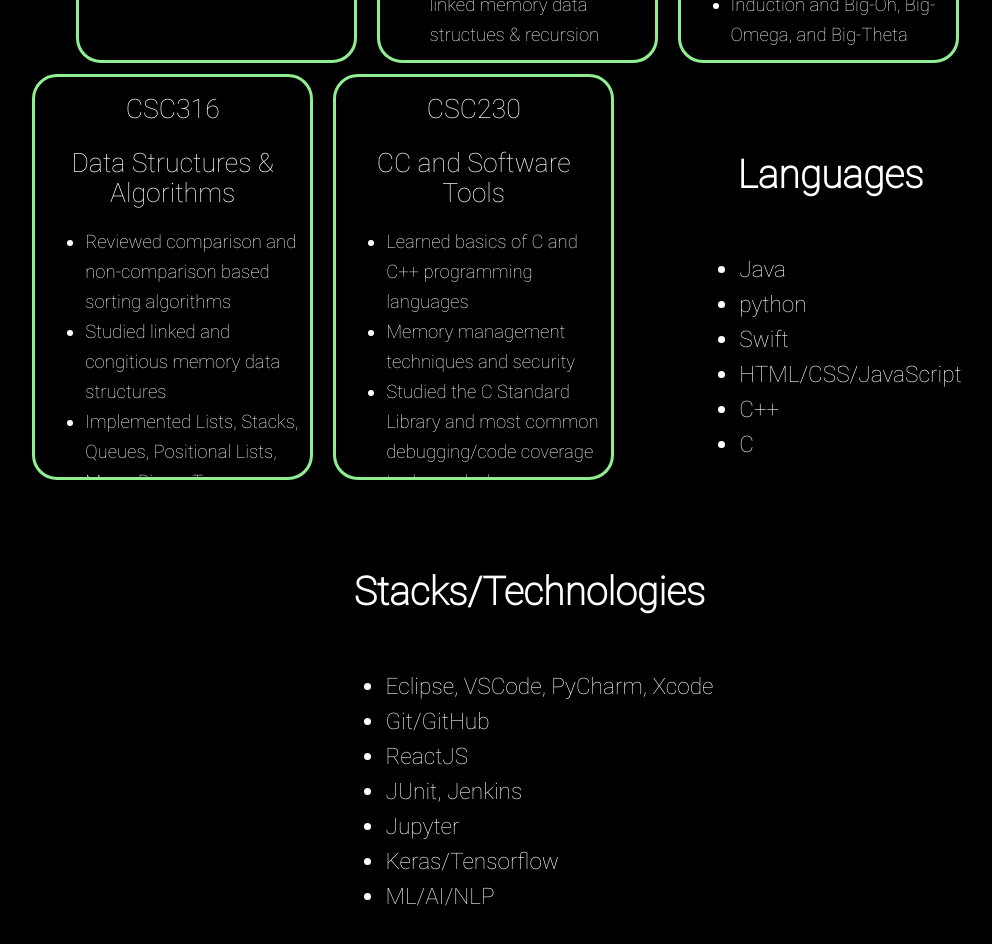
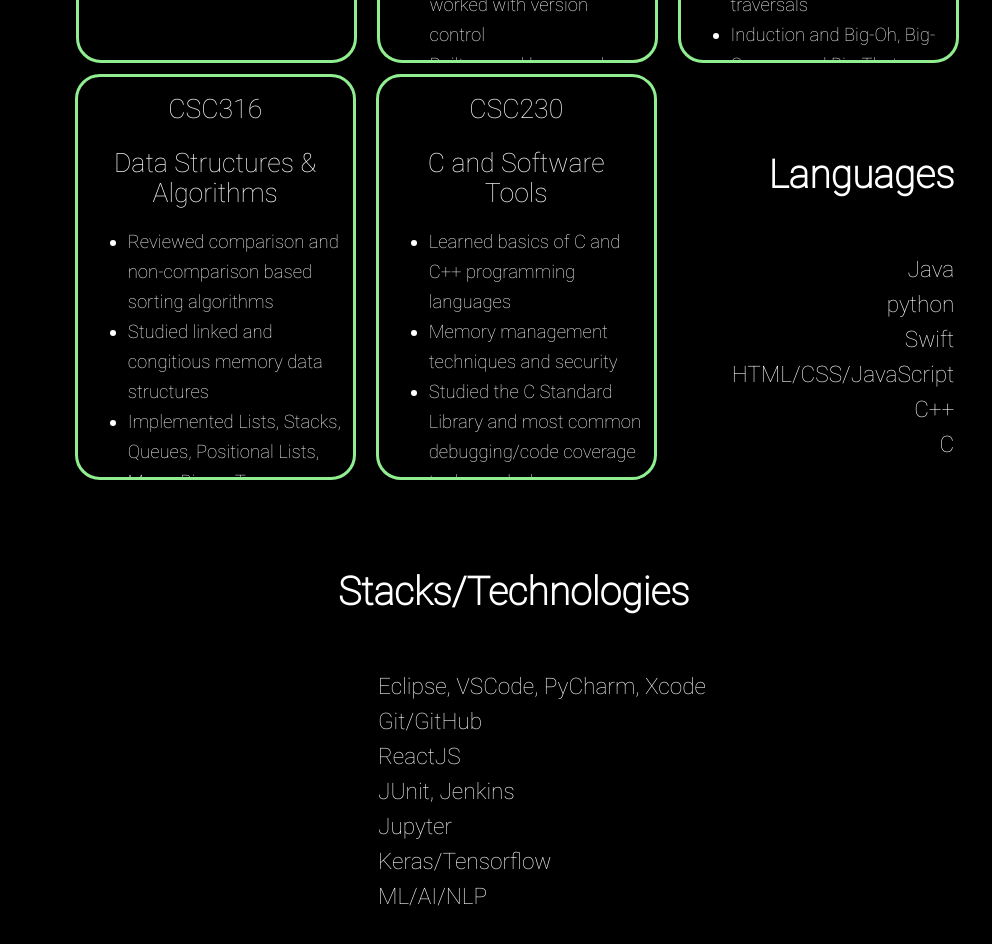
Before and after one commit to nvdixit/Portfolio, a React (Create React App) app in the folder portfolio/: page / in a window 1280 px wide. Shown: the part 1160-2104 px from the top of the page, without its empty margins (123-1115 px from the left). Built offline with nearby package versions, Linux system fonts and the light colour scheme.

Commit message:
Fixed skillList formatting

```diff
--- a/portfolio/src/components/Course/Course.css
+++ b/portfolio/src/components/Course/Course.css
@@ -24,6 +24,7 @@
     margin-left: 20px;
     margin-right: 20px;
     margin-top:10px;
+
 }
 
 #materialLearned {
--- a/portfolio/src/components/Hobbies.js
+++ b/portfolio/src/components/Hobbies.js
@@ -25,7 +25,7 @@
 
             <p>
                 <center>
-                    What I like to do for fun.
+                    What I like to do for fun
                 </center>
             </p>
 
@@ -42,7 +42,7 @@
 
                     <HobbyButton title="Baking" description="Like many people, I took up baking during the pandemic.
                                                             What started as a fun way to relax and relieve stress quickly became one of my favorite pastimes."
-                                                                images={[bakingOne, bakingTwo, bakingThree]}/>
+                                                            images={[bakingOne, bakingTwo, bakingThree]}/>
                 </center>
             </p>
 
--- a/portfolio/src/components/Intro.js
+++ b/portfolio/src/components/Intro.js
@@ -39,11 +39,12 @@
                 description={["Reviewed basics of Java programming language & OOP", "Performed system/unit testing on small applications"]}/>
 
                 <Course courseDesignation="CSC216" courseName="Fundamentals of Software Engineering"
-                description={["Studied basic software engineering", "Built several large scale applications using Java",
+                description={["Studied basic software engineering techniques", "Engaged in pair programming, used test driven development, and worked with version control",
+                              "Built several large scale applications using Java",
                               "Began learning about linked memory data structues & recursion"]}/>
 
                 <Course  courseDesignation="CSC226"courseName="Discrete Mathematics"
-                description={["Learned proofs, predicate calculus, and boolean algebra", "Reviewed counting, combinatorics, and graph theory",
+                description={["Learned proofs, predicate calculus, and boolean algebra", "Reviewed counting, combinatorics, graph theory, and graph traversals",
                               "Induction and Big-Oh, Big-Omega, and Big-Theta"]}/>
 
                 <Course courseDesignation="CSC316" courseName="Data Structures & Algorithms"
@@ -52,13 +53,16 @@
                               "Studied HashMaps/Tables and Hashing algorithms + compression techniques",
                               "Learned to classify algorithm runtimes using Big-Oh notation"]}/>
 
-                <Course courseDesignation="CSC230" courseName="CC and Software Tools"
+                <Course courseDesignation="CSC230" courseName="C and Software Tools"
                 description={["Learned basics of C and C++ programming languages", "Memory management techniques and security",
                               "Studied the C Standard Library and most common debugging/code coverage tools used when developing C programs"]}/>
 
-                <SkillList listTitle="Languages" skills={["Java", "python", "Swift", "HTML/CSS/JavaScript","C++", "C"]}/>
-                <SkillList listTitle="Stacks/Technologies" skills={["Eclipse, VSCode, PyCharm, Xcode", "Git/GitHub", "ReactJS", "JUnit, Jenkins", "Jupyter",
-                                                                    "Keras/Tensorflow", "ML/AI/NLP"]}/>
+                <SkillList orientation="left" listTitle="Languages"
+                skills={["Java", "python", "Swift", "HTML/CSS/JavaScript","C++", "C"]}/>
+
+                <SkillList orientation="right" listTitle="Stacks/Technologies"
+                skills={["Eclipse, VSCode, PyCharm, Xcode", "Git/GitHub", "ReactJS",
+                "JUnit, Jenkins", "Jupyter", "Keras/Tensorflow", "ML/AI/NLP"]}/>
                 <pre />
 
              </center>
--- a/portfolio/src/components/NavigationBar/Navbar.css
+++ b/portfolio/src/components/NavigationBar/Navbar.css
@@ -26,7 +26,7 @@
 
 #icon {
     list-style: none;
-    padding: 50px;
+    padding: 15px;
     font-size: 15pt;
     margin-left: auto;
     align-items: center;
--- a/portfolio/src/components/Projects.js
+++ b/portfolio/src/components/Projects.js
@@ -31,7 +31,8 @@
                     <ProjectButton projectName="PackScheduler" description="A college course registration & management system" hasRepo={false} language="Java"
                                     technicalSummary={["Used Java properties class to create login functionality",
                                                         "Built finite state machine to clean read-in raw data",
-                                                        "Created several custom exceptions to track errors within the system"]}/>
+                                                        "Created several custom exceptions to track errors within the system",
+                                                        "Applied hashing to encrypt user passwords"]}/>
                 </center>
             </p>
         </main>
--- a/portfolio/src/components/SkillList/SkillList.css
+++ b/portfolio/src/components/SkillList/SkillList.css
@@ -1,7 +1,7 @@
 #skillList {
     display: inline-block;
-    margin-right: 50px;
-    margin-left: 75px;
+    margin-right: 15px;
+    margin-left: 25px;
     margin-top: 25px;
     line-height: 75px;
     overflow:scroll;
@@ -11,10 +11,36 @@
     vertical-align: top;
 
     font-size: 25pt;
+    text-align: left;
+}
+
+#rightSkillList {
+    display: inline-block;
+    margin-right: 15px;
+    margin-left: 25px;
+    margin-top: 25px;
+    line-height: 75px;
+    overflow:scroll;
+
+    height:fit-content;
+    width:fit-content;
+    vertical-align: top;
+
+    font-size: 25pt;
+    text-align: right;
 }
 
 #skills {
     text-align: left;
     line-height: 35px;
     font-size: 17pt;
+    list-style: none;
+
 }
+
+#rightSkills {
+    text-align: right;
+    line-height: 35px;
+    font-size: 17pt;
+    list-style: none;
+}
--- a/portfolio/src/components/SkillList/SkillList.js
+++ b/portfolio/src/components/SkillList/SkillList.js
@@ -2,6 +2,19 @@
 import "./SkillList.css"
 
 function SkillList(props) {
+    if(props.orientation === "left") {
+        return (
+            <div id="rightSkillList">
+                <h3>{props.listTitle}</h3>
+                <small><small>
+                    <ul id="rightSkills">
+                        {props.skills.map((skill, i) => <li key={i}>{skill}</li>)}
+                    </ul>
+                </small></small>
+            </div>
+        )
+    }
+    else {
         return (
             <div id="skillList">
                 <h3>{props.listTitle}</h3>
@@ -13,5 +26,6 @@
             </div>
         )
     }
+}
 
 export default SkillList
```
Lines whose indentation alone changed are shown as unchanged.
